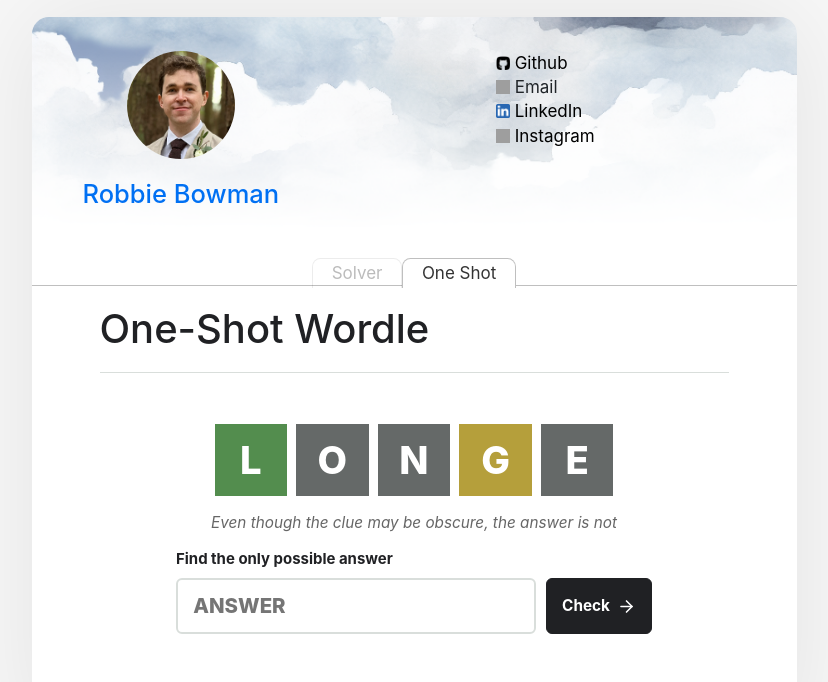
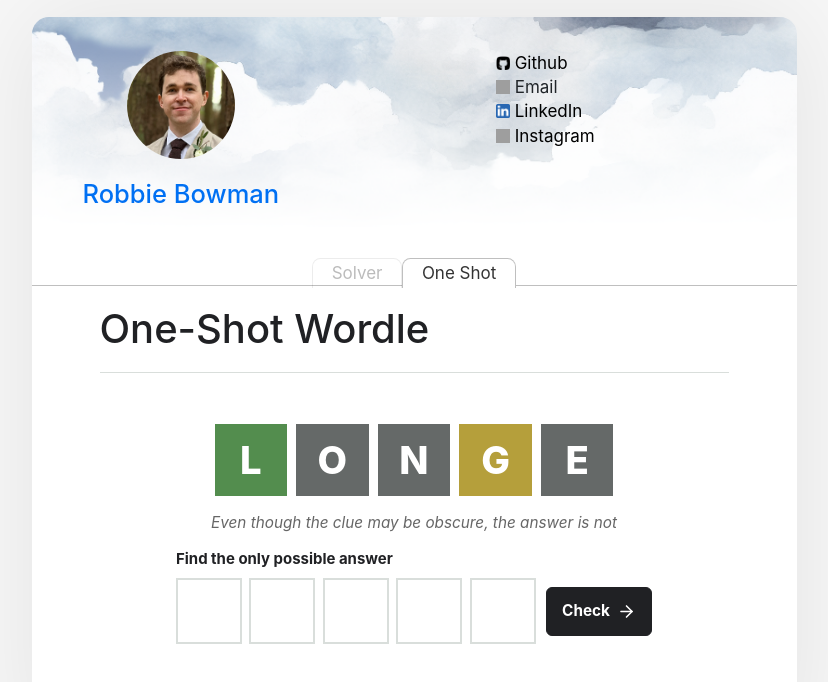
Before and after one commit to robbiebowman/nextjs-blog, a Next.js app: page /one-shot-wordle in a window 1280 px wide. Shown: the top 682 px of the page, without its empty margins (226-1054 px from the left). Built offline with nearby package versions, Linux system fonts and the light colour scheme; grey boxes are pictures that could not be loaded.

Commit message:
Style one-shot answer as Wordle tiles

```diff
--- a/components/one-shot-wordle/one-shot-wordle-game.js
+++ b/components/one-shot-wordle/one-shot-wordle-game.js
@@ -137,6 +137,46 @@ export default function OneShotWordleGame({
             </p>
           )}
 
+          <form className={styles.answerForm} onSubmit={handleSubmit}>
+            <label htmlFor="one-shot-answer">Find the only possible answer</label>
+            <div className={styles.answerRow}>
+              <div
+                className={`${styles.answerTiles} ${isSolved ? styles.answerTilesSolved : ''}`}
+              >
+                {Array.from({ length: 5 }, (_, index) => (
+                  <span
+                    aria-hidden="true"
+                    className={styles.answerTile}
+                    key={index}
+                    style={{ '--tile-index': index }}
+                  >
+                    {entry[index] || ''}
+                  </span>
+                ))}
+                <input
+                  aria-label="Five-letter answer"
+                  autoCapitalize="characters"
+                  autoComplete="off"
+                  disabled={isSolved}
+                  id="one-shot-answer"
+                  inputMode="text"
+                  maxLength={5}
+                  onChange={handleEntryChange}
+                  ref={inputRef}
+                  spellCheck="false"
+                  type="text"
+                  value={entry}
+                />
+              </div>
+              {!isSolved && (
+                <button type="submit">
+                  Check
+                  <ArrowRight aria-hidden="true" size={19} />
+                </button>
+              )}
+            </div>
+          </form>
+
           {isSolved ? (
             <div className={styles.successScreen} aria-live="polite">
               <div className={styles.successHeading}>
@@ -146,23 +186,6 @@ export default function OneShotWordleGame({
                 <p>Brilliant!</p>
               </div>
 
-              <div
-                aria-label={`${puzzle.answer.toUpperCase()}, all letters correct`}
-                className={styles.solvedTiles}
-                role="img"
-              >
-                {puzzle.answer.split('').map((letter, index) => (
-                  <span
-                    aria-hidden="true"
-                    className={styles.solvedTile}
-                    key={`${letter}-${index}`}
-                    style={{ '--tile-index': index }}
-                  >
-                    {letter}
-                  </span>
-                ))}
-              </div>
-
               <p className={styles.successNote}>
                 <Check aria-hidden="true" size={18} strokeWidth={3} />
                 You found the only possible answer
@@ -170,29 +193,6 @@ export default function OneShotWordleGame({
             </div>
           ) : (
             <>
-              <form className={styles.answerForm} onSubmit={handleSubmit}>
-                <label htmlFor="one-shot-answer">Find the only possible answer</label>
-                <div className={styles.answerRow}>
-                  <input
-                    autoCapitalize="characters"
-                    autoComplete="off"
-                    id="one-shot-answer"
-                    inputMode="text"
-                    maxLength={5}
-                    onChange={handleEntryChange}
-                    placeholder="ANSWER"
-                    ref={inputRef}
-                    spellCheck="false"
-                    type="text"
-                    value={entry}
-                  />
-                  <button type="submit">
-                    Check
-                    <ArrowRight aria-hidden="true" size={19} />
-                  </button>
-                </div>
-              </form>
-
               <p
                 aria-live="polite"
                 className={`${styles.message} ${styles[messageType]}`}
--- a/components/one-shot-wordle/one-shot-wordle-game.module.css
+++ b/components/one-shot-wordle/one-shot-wordle-game.module.css
@@ -36,7 +36,7 @@
   text-transform: uppercase;
 }
 
-.answerRow input:focus-visible,
+.answerTiles:focus-within,
 .answerRow button:focus-visible {
   outline: 3px solid #3077c9;
   outline-offset: 2px;
@@ -150,28 +150,58 @@
 }
 
 .answerRow {
+  align-items: center;
   display: flex;
   gap: 0.6rem;
 }
 
-.answerRow input {
+.answerTiles {
+  display: grid;
+  flex: 1;
+  gap: clamp(0.25rem, 1.2vw, 0.45rem);
+  grid-template-columns: repeat(5, minmax(0, 1fr));
+  min-width: 0;
+  outline-offset: 3px;
+  position: relative;
+}
+
+.answerTile {
+  align-items: center;
+  aspect-ratio: 1;
   background: #fff;
   border: 2px solid var(--line);
-  border-radius: 6px;
   color: var(--ink);
-  flex: 1;
-  font: inherit;
-  font-size: 1.2rem;
+  display: flex;
+  font-size: clamp(1.45rem, 6vw, 2rem);
   font-weight: 800;
-  letter-spacing: 0;
-  min-width: 0;
-  padding: 0.75rem 0.9rem;
+  justify-content: center;
+  line-height: 1;
   text-transform: uppercase;
 }
 
-.answerRow input:disabled {
-  background: var(--surface);
-  color: var(--muted);
+.answerTiles:focus-within .answerTile {
+  border-color: #878a8c;
+}
+
+.answerTiles input {
+  background: transparent;
+  border: 0;
+  caret-color: transparent;
+  color: transparent;
+  cursor: text;
+  font-size: 16px;
+  inset: 0;
+  opacity: 0;
+  position: absolute;
+  width: 100%;
+}
+
+.answerTilesSolved .answerTile {
+  animation: reveal-correct 600ms cubic-bezier(0.2, 0.8, 0.3, 1.25) both;
+  animation-delay: calc(var(--tile-index) * 120ms);
+  background: var(--green);
+  border-color: #477a43;
+  color: #fff;
 }
 
 .answerRow button {
@@ -228,7 +258,7 @@
   border: 1px solid #c7ddc3;
   border-radius: 14px;
   box-shadow: 0 12px 30px rgb(53 106 49 / 12%);
-  margin: 1.5rem auto 1rem;
+  margin: 1rem auto;
   max-width: 30rem;
   overflow: hidden;
   padding: 1.5rem;
@@ -259,28 +289,6 @@
   height: 2.75rem;
   justify-content: center;
   width: 2.75rem;
-}
-
-.solvedTiles {
-  display: grid;
-  gap: clamp(0.3rem, 1.5vw, 0.5rem);
-  grid-template-columns: repeat(5, minmax(0, 3.75rem));
-  justify-content: center;
-}
-
-.solvedTile {
-  align-items: center;
-  animation: reveal-correct 600ms cubic-bezier(0.2, 0.8, 0.3, 1.25) both;
-  animation-delay: calc(var(--tile-index) * 120ms);
-  aspect-ratio: 1;
-  background: var(--green);
-  border: 2px solid #477a43;
-  color: #fff;
-  display: flex;
-  font-size: 1.9rem;
-  font-weight: 800;
-  justify-content: center;
-  text-transform: uppercase;
 }
 
 .successNote {
@@ -372,7 +380,7 @@
 }
 
 @media (prefers-reduced-motion: reduce) {
-  .solvedTile,
+  .answerTilesSolved .answerTile,
   .successIcon {
     animation: none;
   }
```
